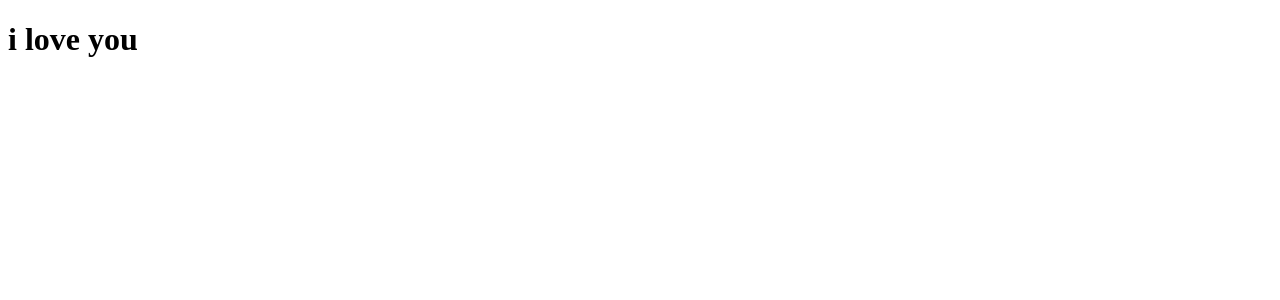
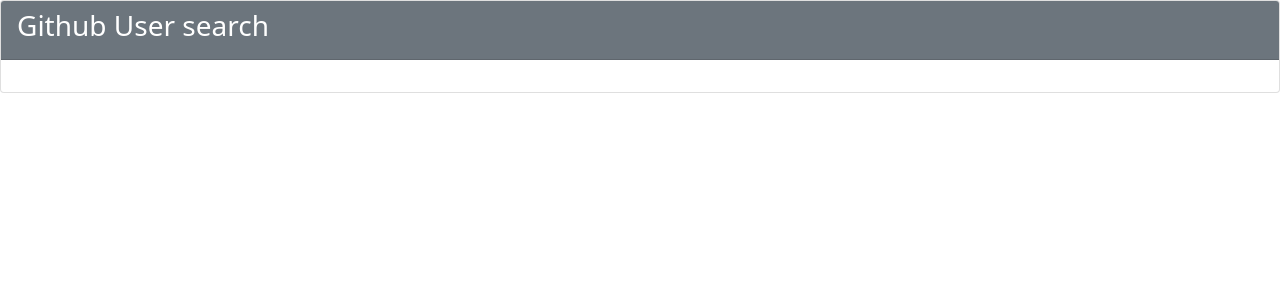
Before and after one commit to kelvinhovinho/GitHub-Search, an Angular app in the folder GitHubSearch/: page / in a window 1280 px wide. Shown: the top 300 px of the page. Built offline with nearby package versions, Linux system fonts and the light colour scheme.

Commit message:
add bootstrap cdn

```diff
--- a/GitHubSearch/src/app/app.component.html
+++ b/GitHubSearch/src/app/app.component.html
@@ -1 +1,15 @@
-<h1>i love you</h1>
+<div class="caontainer">
+    <div class="row">
+        <div class="col">
+            <div class="card">
+                <div class="card-header bg-secondary text-white">
+                    <h3>Github User search</h3>
+
+                </div>
+                <div class="card-body">
+
+                </div>
+            </div>
+        </div>
+    </div>
+</div>
--- a/GitHubSearch/src/index.html
+++ b/GitHubSearch/src/index.html
@@ -6,6 +6,7 @@
   <base href="/">
   <meta name="viewport" content="width=device-width, initial-scale=1">
   <link rel="icon" type="image/x-icon" href="favicon.ico">
+  <link href="https://cdn.jsdelivr.net/npm/bootstrap@5.0.0-beta2/dist/css/bootstrap.min.css" rel="stylesheet" integrity="sha384-BmbxuPwQa2lc/FVzBcNJ7UAyJxM6wuqIj61tLrc4wSX0szH/Ev+nYRRuWlolflfl" crossorigin="anonymous">
 </head>
 <body>
   <app-root></app-root>
```
